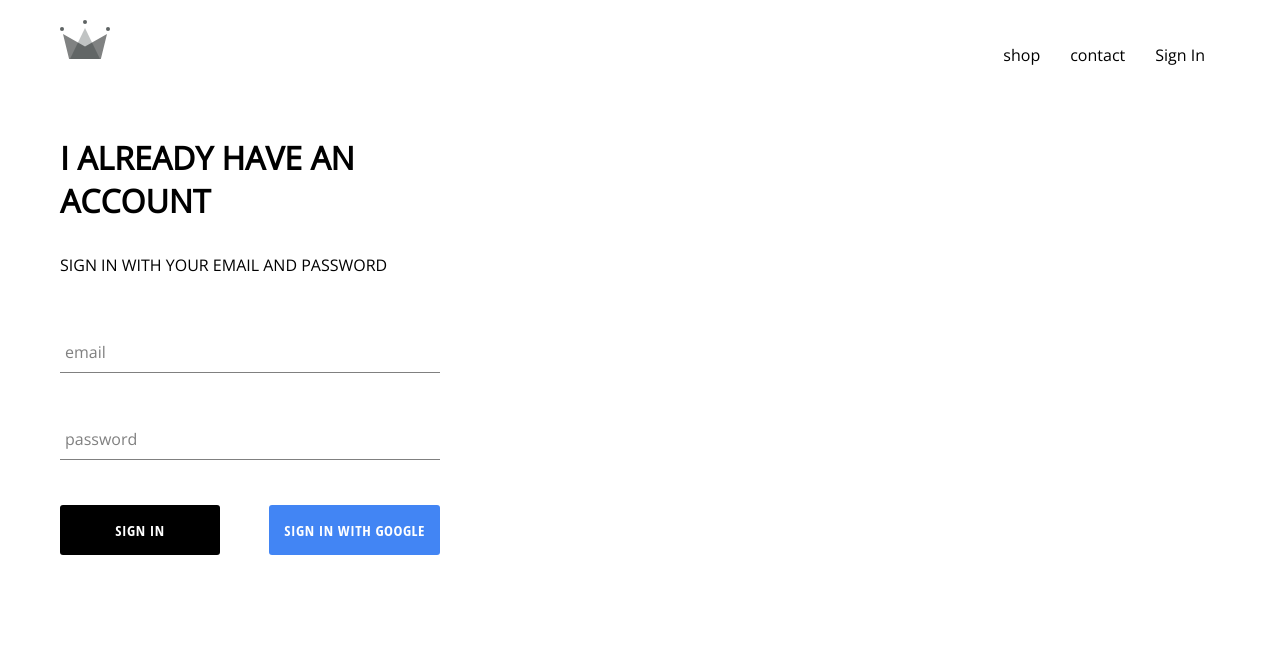
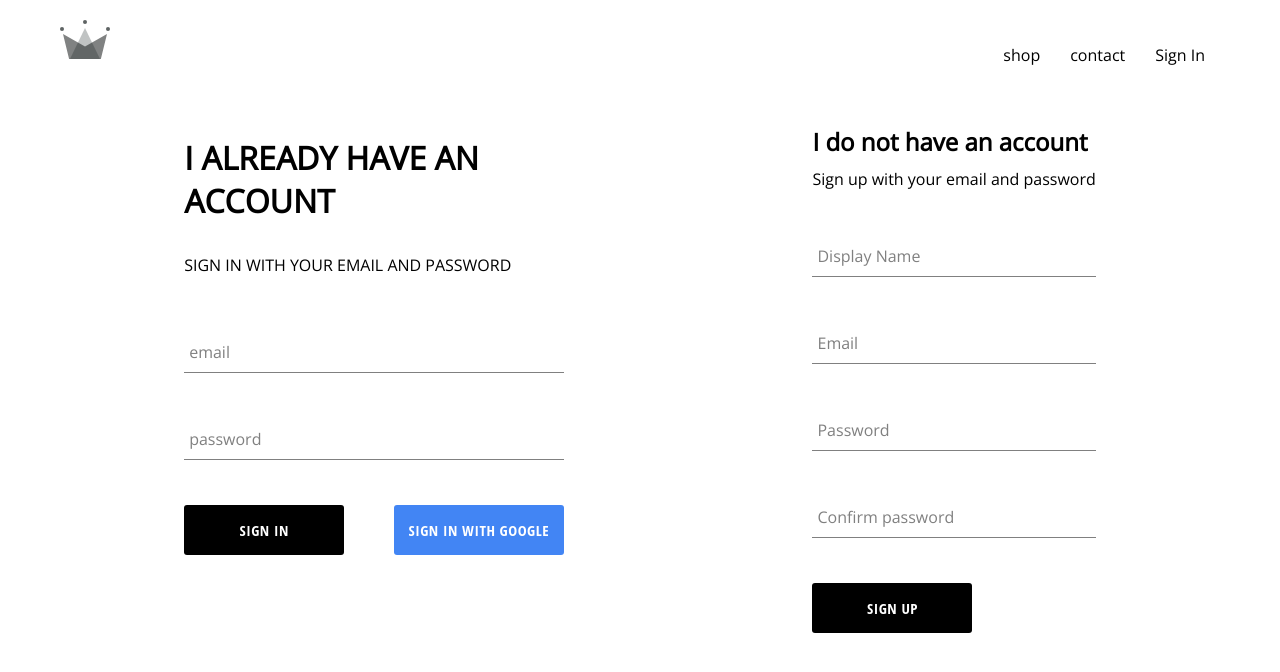
Before and after one commit to owais0017/Project101, a React (Create React App) app in the folder my-clothing/: page /signin in a window 1280 px wide. Shown: the top 672 px of the page. Built offline with nearby package versions, Linux system fonts and the light colour scheme; no server answers.

Commit message:
added sign-up

```diff
--- a/my-clothing/src/App.js
+++ b/my-clothing/src/App.js
@@ -4,16 +4,29 @@
 import ShopPage from "./pages/homepage/shop/shop.component.jsx";
 import Header from "./components/menu-item/header/header.component.jsx";
 import SignInAndSignUp from "./pages/homepage/sign-in-and-sign-up/sign-in-and-sign-up.component.jsx";
-import { auth } from './firebase/firebase.utils.js';
+import { auth,createUserProfileDocument } from './firebase/firebase.utils.js';
 import { useState, useEffect } from "react";
+import {  onSnapshot } from "firebase/firestore";
 
 function App() {
   const [currentUser, setCurrentUser] = useState(null);
 
   useEffect(() => {
-    const unsubscribeFromAuth = auth.onAuthStateChanged(user => {
-      setCurrentUser(user);
-      console.log(currentUser); // This will log the previous state, not the updated state
+    const unsubscribeFromAuth = auth.onAuthStateChanged  (async userAuth => {
+      if (userAuth) {
+        const userRef =await createUserProfileDocument(userAuth)
+        onSnapshot(userRef,snapshot => {
+
+          setCurrentUser({
+            id: snapshot.id,
+            ...snapshot.data()
+          })
+
+
+        })
+      } else {
+        setCurrentUser(userAuth);
+      }
     });
 
     // Cleanup function to unsubscribe when the component unmounts
--- /dev/null
+++ b/my-clothing/src/components/menu-item/sign-up/sign-up.component.jsx
@@ -0,0 +1,95 @@
+import React, { useState } from "react";
+import "./sign-up.style.scss";
+import CustomButton from "../custom-button/custom-button.component";
+import { getAuth, createUserWithEmailAndPassword } from "firebase/auth";
+import {
+    auth,
+    createUserProfileDocument,
+} from "../../../firebase/firebase.utils";
+import FormInput from "../form-input/form-input.component";
+
+function SignUp() {
+    const [userInfo, setUserInfo] = useState({
+      displayName: "",
+      email: "",
+      password: "",
+      confirmPassword: "",
+    });
+
+  const handlesubmit = async (event) => {
+    event.preventDefault();
+    const { displayName, email, password, confirmPassword } = userInfo;
+    if (password !== confirmPassword) {
+      alert("passwords don't match");
+      return;
+    }
+    try {
+      const { user } = await createUserWithEmailAndPassword(auth,email, password);
+      await createUserProfileDocument(user, { displayName });
+      setUserInfo({
+        displayName: "",
+        email: "",
+        password: "",
+        confirmPassword: "",
+      });
+    } catch (error) {
+      console.log(error);
+    }
+  };
+
+  const handlechange = (event) => {
+    const { name, value } = event.target;
+    setUserInfo({
+      ...userInfo,
+      [name]: value,
+    });
+
+  };
+
+
+  const { displayName, email, password, confirmPassword } = userInfo;
+
+  return (
+    <div className="sign-up">
+      <h2 className="title">I do not have an account</h2>
+      <span>Sign up with your email and password</span>
+      <form className="sign-up-form" onSubmit={handlesubmit}>
+        <FormInput
+          type="text"
+          name="displayName"
+          value={displayName}
+          onChange={handlechange}
+          label="Display Name"
+          required
+        />
+        <FormInput
+          type="email"
+          name="email"
+          value={email}
+          onChange={handlechange}
+          label="Email"
+          required
+        />
+        <FormInput
+          type="password"
+          name="password"
+          value={password}
+          onChange={handlechange}
+          label="Password"
+          required
+        />
+        <FormInput
+          type="password"
+          name="confirmPassword"
+          value={confirmPassword}
+          onChange={handlechange}
+          label="Confirm password"
+          required
+        />
+        <CustomButton type="submit">Sign Up</CustomButton>
+      </form>
+    </div>
+  );
+}
+
+export default SignUp;
--- /dev/null
+++ b/my-clothing/src/components/menu-item/sign-up/sign-up.style.scss
@@ -0,0 +1,9 @@
+.sign-up{
+    display: flex;
+    flex-direction: column;
+    width: 380;
+
+    .title{
+        margin: 10px 0;
+    }
+}
--- a/my-clothing/src/firebase/firebase.utils.js
+++ b/my-clothing/src/firebase/firebase.utils.js
@@ -1,6 +1,6 @@
-import { initializeApp } from 'firebase/app';
-import { getAuth, GoogleAuthProvider, signInWithPopup } from 'firebase/auth';
-import { getFirestore } from 'firebase/firestore';
+import { initializeApp } from "firebase/app";
+import { getAuth, GoogleAuthProvider, signInWithPopup } from "firebase/auth";
+import { getFirestore, doc, getDoc, setDoc } from "firebase/firestore";
 
 const config = {
   apiKey: "AIzaSyDBTiS7sMPkOkBa9Qi-aR7z9qs7N6QOXEU",
@@ -9,16 +9,37 @@
   storageBucket: "my-clothing-497b5.appspot.com",
   messagingSenderId: "117645130160",
   appId: "1:117645130160:web:55ab2838ed242f1dd13e75",
-    measurementId: "G-H6RE07VRZD"
+  measurementId: "G-H6RE07VRZD",
 };
 
 const app = initializeApp(config);
+
+export const createUserProfileDocument = async (userAuth, additionalData) => {
+  if (!userAuth) return;
+  // Use doc from Firestore to reference a document
+  const userRef = doc(firestore, `users/${userAuth.uid}`);
+  const snapShot = await getDoc(userRef);
+
+  if (!snapShot.exists()) {
+    const {displayName, email} = userAuth;
+    const createAt = new Date();
+    try{
+      await setDoc(userRef,{displayName,email,createAt,...additionalData})
+
+    }
+    catch(error){
+      console.log('error creating user',error.message)
+    }
+  }
+  return userRef;
+};
+
 export const auth = getAuth(app);
 export const firestore = getFirestore(app);
 
 const provider = new GoogleAuthProvider();
 provider.setCustomParameters({
-  prompt: 'select_account',
+  prompt: "select_account",
 });
 
 export const signInWithGoogle = () => signInWithPopup(auth, provider);
--- a/my-clothing/src/pages/homepage/sign-in-and-sign-up/sign-in-and-sign-up.component.jsx
+++ b/my-clothing/src/pages/homepage/sign-in-and-sign-up/sign-in-and-sign-up.component.jsx
@@ -1,11 +1,13 @@
 import React from "react";
 import './sign-in-and-sign-up.style.scss';
 import SignIn from "../../../components/menu-item/sign-in/sign-in.component";
+import SignUp from "../../../components/menu-item/sign-up/sign-up.component";
 
 const SignInAndSignUp = () => {
     return(
         <div className="sign-in-sign-up">
             <SignIn/>
+            <SignUp/>
         </div>
     )
 }
--- a/my-clothing/src/pages/homepage/sign-in-and-sign-up/sign-in-and-sign-up.style.scss
+++ b/my-clothing/src/pages/homepage/sign-in-and-sign-up/sign-in-and-sign-up.style.scss
@@ -0,0 +1,6 @@
+.sign-in-sign-up{
+    width: 800;
+    display: flex;
+    justify-content: space-around;
+    margin: 10px auto;
+}
```
Lines whose indentation alone changed are shown as unchanged.
